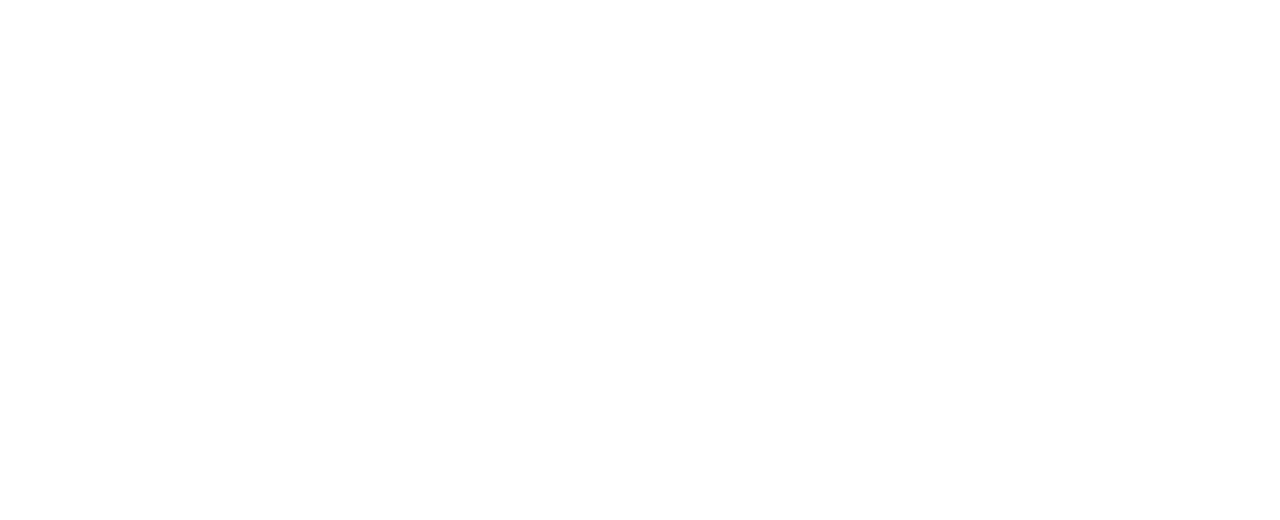
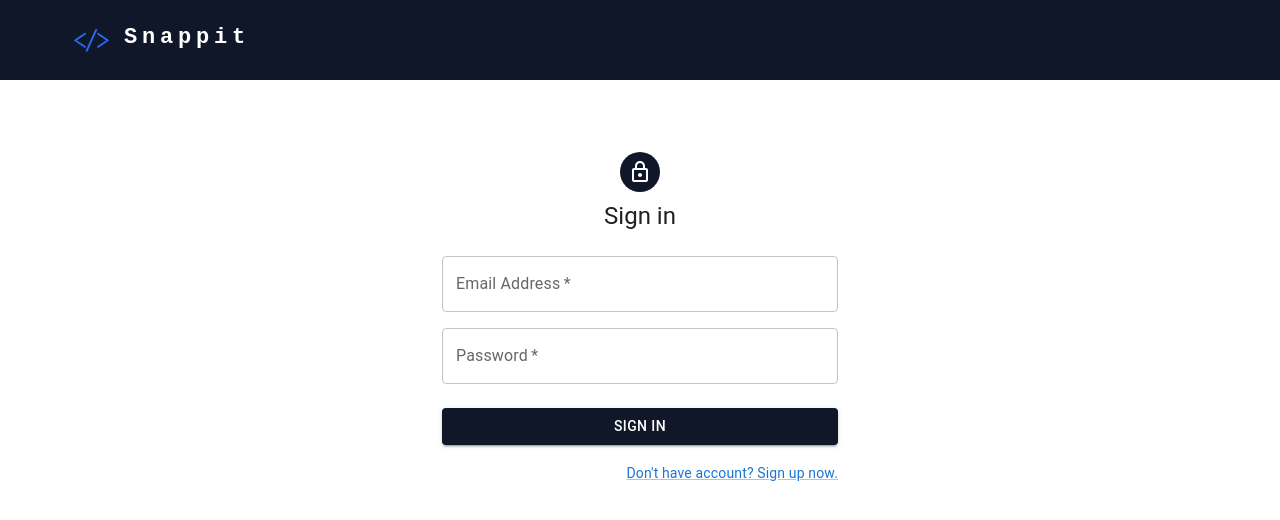
Before and after one commit to Ravina-Deogadkar/snippet-library, a React (Create React App) app: page /login in a window 1280 px wide. Before the commit this address had no page. Shown: the top 520 px of the page. Built offline with nearby package versions, Linux system fonts and the light colour scheme.

Commit message:
Add login page and refactor folder structure

```diff
--- a/src/App.js
+++ b/src/App.js
@@ -1,8 +1,9 @@
 import './App.css';
-import LandingPage from './pages/LandingPage/LandingPage';
+import LandingPage from './pages/landingPage/LandingPage';
 import { BrowserRouter, Route, Routes } from 'react-router-dom';
-import SignUp from './pages/SignUp/SignUp';
-import Dashboard from './pages/Dashboard/Dashboard';
+import SignUp from './pages/auth/SignUp';
+import Login from './pages/auth/Login';
+import Dashboard from './pages/dashboard/Dashboard';
 
 function App() {
   return (
@@ -11,6 +12,7 @@
         <Routes>
           <Route path="/" element={<LandingPage />} />
           <Route path="/signup" element={<SignUp />} />
+          <Route path="/login" element={<Login />} />
           <Route path="/dashboard" element={<Dashboard />} />
 
         </Routes>
--- /dev/null
+++ b/src/pages/auth/Login.js
@@ -0,0 +1,154 @@
+import React, { Component } from 'react'
+import Grid from '@mui/material/Grid';
+import Typography from '@mui/material/Typography';
+import Container from '@mui/material/Container';
+import CssBaseline from '@mui/material/CssBaseline';
+import TextField from '@mui/material/TextField';
+import Link from '@mui/material/Link';
+import Box from '@mui/material/Box';
+import LockOutlinedIcon from '@mui/icons-material/LockOutlined';
+import Avatar from '@mui/material/Avatar';
+import Button from '@mui/material/Button';
+import SnappitIcon from '../../images/snappit-icon.png';
+import { ToastContainer, toast } from 'react-toastify';
+import 'react-toastify/dist/ReactToastify.css';
+import { useNavigate } from 'react-router-dom';
+import "../../styles/Header.css"
+
+export default function Login() {
+  const navigate = useNavigate();
+
+  const handleSubmit = async (e) => {
+    e.preventDefault();
+    const data = new FormData(e.currentTarget);
+    console.log({
+      email: data.get('email'),
+      password: data.get('password'),
+    });
+    const email = data.get('email');
+    const password = data.get('password');
+
+    const response = await fetch('http://localhost:8181/api/auth/login', {
+      method: 'POST',
+      headers: {
+        'Content-Type': 'application/json',
+      },
+      body: JSON.stringify({ email, password })
+    });
+    const json = await response.json();
+    if (json.error) {
+      toast.error(json.error);
+    }
+    else if (json.errors) {
+      json.errors.forEach(error => {
+        toast.error(error.msg);
+      });
+    }
+    else if (json.authtoken) {
+      localStorage.setItem('auth-token', json.authtoken);
+      // toast.success(json.authtoken);
+      navigate(`/dashboard`);
+    }
+    else {
+      toast.error('Internal Server Error');
+    }
+
+  }
+  return (
+    <>
+      <CssBaseline />
+      <Container className='hdr-root' style={{ backgroundColor: "#101728" }} maxWidth="xl" >
+        <Box sx={{ display: { xs: 'none', md: 'flex' }, marginTop: '15px' }}>
+          <div className="hdr-title" style={{ display: 'flex', flexDirection: 'row' }}>
+
+            <img className='hdr-logo' alt="logo" src={SnappitIcon} height="30px" width="35px" onClick={() => window.location.href = "/"} />
+
+            <Typography
+              variant="h6"
+              noWrap
+              component="a"
+              href="/"
+              sx={{
+                mr: 2,
+                display: { xs: 'none', md: 'flex' },
+                fontFamily: 'monospace',
+                fontWeight: 700,
+                letterSpacing: '.3rem',
+                color: '#fff',
+                textDecoration: 'none',
+                fontSize: "22px",
+                paddingLeft: "10px",
+                marginTop: "auto",
+                marginBottom: "auto"
+
+              }}
+            >
+              Snappit
+            </Typography>
+          </div>
+        </Box>
+      </Container>
+      <Container component="main" maxWidth="xs">
+        <CssBaseline />
+        <Box
+          sx={{
+            marginTop: 8,
+            display: 'flex',
+            flexDirection: 'column',
+            alignItems: 'center',
+          }}
+        >
+          <Avatar sx={{ m: 1, bgcolor: "#101728" }}>
+            <LockOutlinedIcon />
+          </Avatar>
+          <Typography component="h1" variant="h5">
+            Sign in
+          </Typography>
+          <Box component="form" noValidate onSubmit={handleSubmit} sx={{ mt: 3 }}>
+            <Grid container spacing={2}>
+              <Grid item xs={12}>
+                <TextField
+                  required
+                  fullWidth
+                  id="email"
+                  label="Email Address"
+                  name="email"
+                  autoComplete="email"
+                />
+              </Grid>
+              <Grid item xs={12}>
+                <TextField
+                  required
+                  fullWidth
+                  name="password"
+                  label="Password"
+                  type="password"
+                  id="password"
+                  autoComplete="new-password"
+                />
+              </Grid>
+            </Grid>
+            <Button
+              type="submit"
+              fullWidth
+              variant="contained"
+              sx={{ mt: 3, mb: 2 }}
+              style={{ backgroundColor: "#101728" }}
+            >
+              Sign In
+            </Button>
+            <Grid container justifyContent="flex-end">
+              <Grid item>
+                <Link href="/signup" variant="body2">
+                  Don't have account? Sign up now.
+                </Link>
+              </Grid>
+            </Grid>
+          </Box>
+        </Box>
+        <ToastContainer toastStyle={{ backgroundColor: "#202d40", color: 'white' }} />
+
+      </Container>
+    </>
+  )
+}
--- a/src/pages/SignUp/SignUp.js
+++ b/src/pages/auth/SignUp.js
@@ -22,15 +22,11 @@
   const handleSubmit = async (event) => {
     event.preventDefault();
     const data = new FormData(event.currentTarget);
-    console.log({
-      email: data.get('email'),
-      password: data.get('password'),
-    });
+
     const email = data.get('email');
     const password = data.get('password');
     const fname = data.get('firstName');
     const lname = data.get('lastName');
-
 
     const response = await fetch('http://localhost:8181/api/auth/createuser', {
       method: 'POST',
@@ -51,7 +47,7 @@
     else if (json.authtoken) {
       localStorage.setItem('auth-token', json.authtoken);
       // toast.success(json.authtoken);
-      navigate(`/dashboard`);
+      navigate(`/login`);
     }
     else {
       toast.error('Internal Server Error');
@@ -164,7 +160,7 @@
             </Button>
             <Grid container justifyContent="flex-end">
               <Grid item>
-                <Link href="#" variant="body2">
+                <Link href="/login" variant="body2">
                   Already have an account? Sign in
                 </Link>
               </Grid>
```
Also changed, not shown: 1 other file (tests, documents, lock files or other folders).
